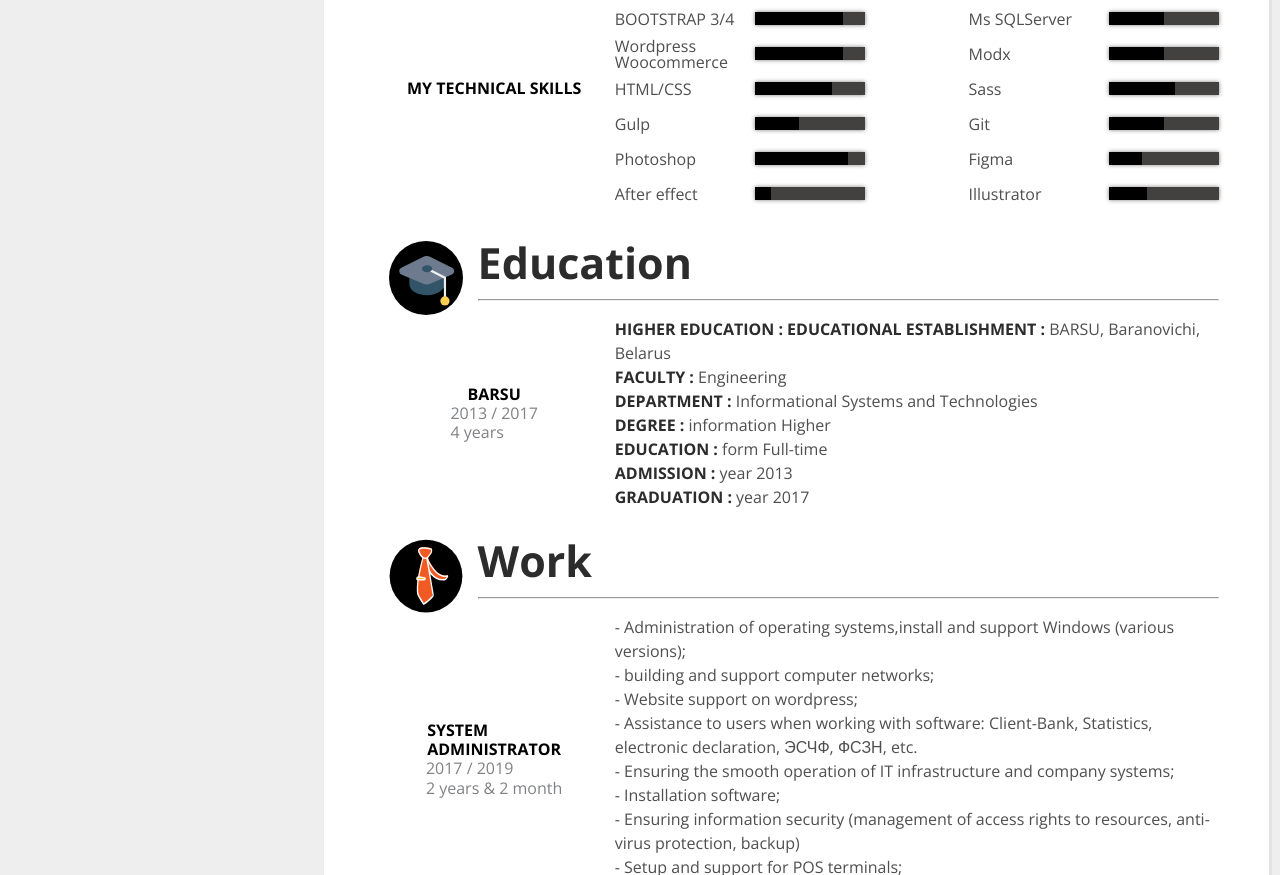
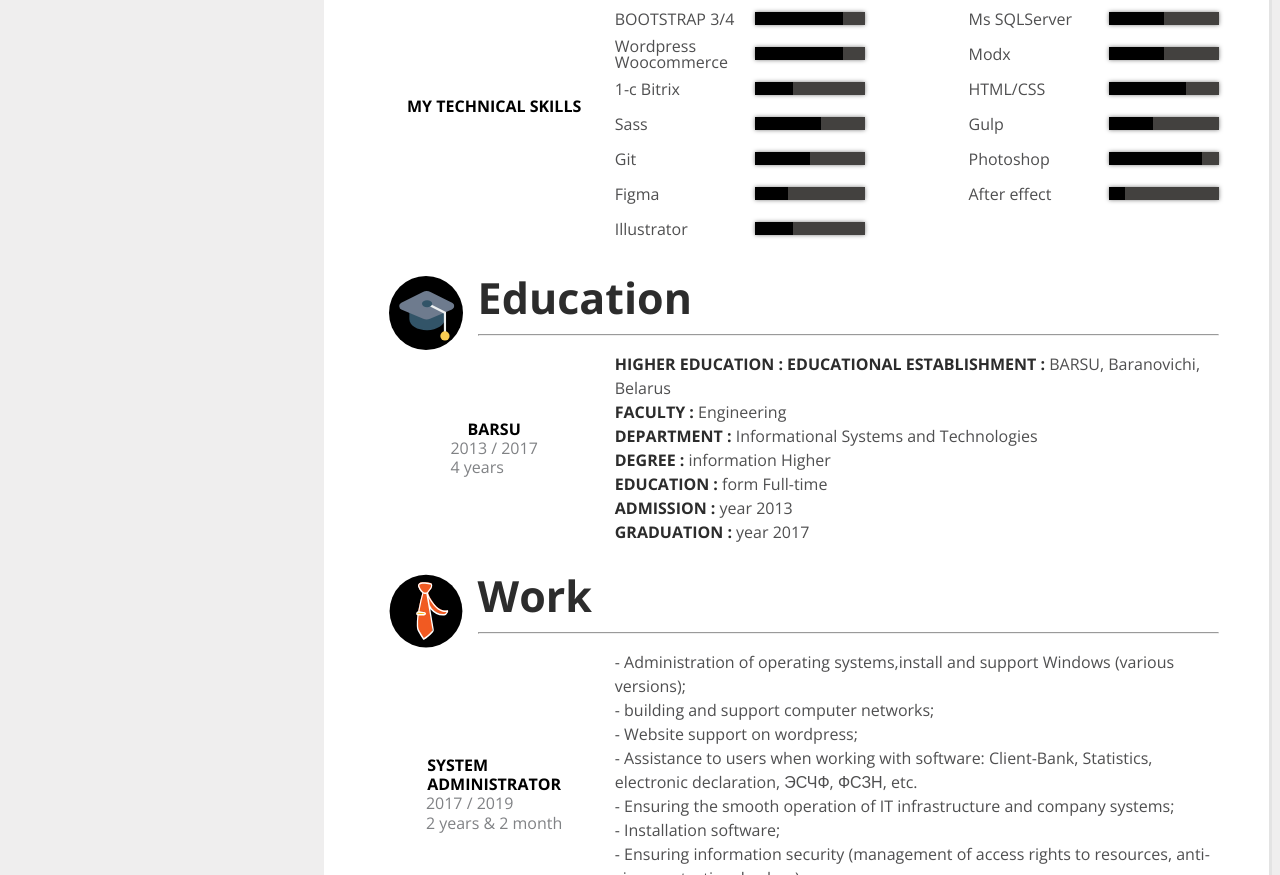
Before and after one commit to yankazimirchick/resume, a website: page index.html in a window 1280 px wide. Shown: the part 843-1718 px from the top of the page. Drawn offline with nearby package versions, Linux system fonts and the light colour scheme.

Commit message:
delete .d-none on bitrix

```diff
--- a/index.html
+++ b/index.html
@@ -225,7 +225,7 @@
                         </div>
 
                     </div>
-                    <div class="skills d-none">
+                    <div class="skills ">
                         1-c Bitrix
                          <div class="progress-bar__container">
                              <div class="progress-bar"><span class="progress-bar-fill" style="width: 35%"></span></div>
```
